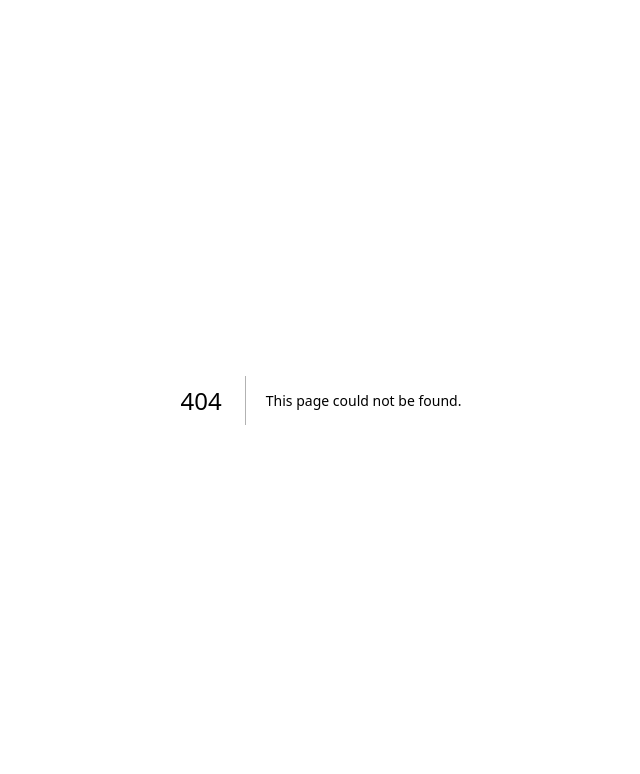
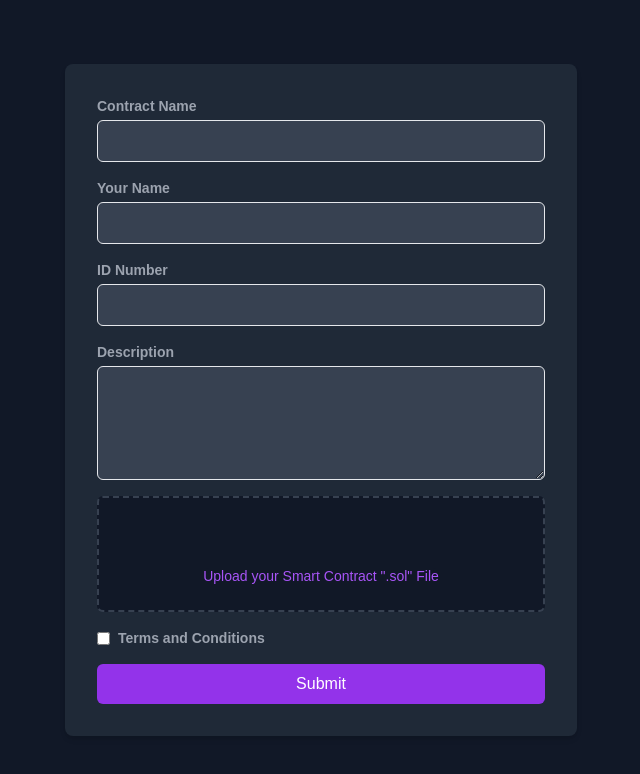
Before and after one commit to Ani-RudE/rebase-smartVerify, a Next.js app: page /upload in a window 1280 px wide. Before the commit this address had no page. Shown: the top 774 px of the page, without its empty margins (319-959 px from the left). Built offline with nearby package versions, Linux system fonts and the light colour scheme.

Commit message:
upload-page

```diff
--- /dev/null
+++ b/src/app/upload/page.tsx
@@ -0,0 +1,137 @@
+"use client";
+import React, { useState } from "react";
+
+const UploadPage = () => {
+     const [formData, setFormData] = useState({
+          contractName: '',
+          yourName: '',
+          idNumber: '',
+          description: ''
+     });
+
+     const [file, setFile] = useState<File | null>(null);
+
+     const handleInputChange = (event: React.ChangeEvent<HTMLInputElement | HTMLTextAreaElement>) => {
+          const { name, value } = event.target;
+          setFormData(prevFormData => ({
+               ...prevFormData,
+               [name]: value
+          }));
+     };
+
+     const handleFileChange = (event: React.ChangeEvent<HTMLInputElement>) => {
+          const files = event.target.files;
+          if (files) {
+               setFile(files[0]);
+          }
+     };
+
+     const handleSubmit = (event: React.FormEvent) => {
+          event.preventDefault();
+          console.log('Form Data:', formData);
+          if (file) {
+               console.log('Uploaded File:', file);
+          }
+          // Backend
+     };
+
+     return (
+          <div className="flex justify-center items-center h-screen bg-gray-900 font-poppins">
+               <div className="bg-gray-800 p-8 rounded-lg shadow-md w-full max-w-lg">
+                    <form onSubmit={handleSubmit} className="space-y-4">
+                         <div>
+                              <label htmlFor="contract-name" className="block text-sm font-semibold text-gray-400">
+                                   Contract Name
+                              </label>
+                              <input
+                                   type="text"
+                                   id="contract-name"
+                                   name="contractName"
+                                   onChange={handleInputChange}
+                                   className="mt-1 block w-full px-4 py-2 bg-gray-700 text-gray-300 border rounded-md focus:border-blue-500 focus:ring-blue-500 focus:outline-none focus:ring focus:ring-opacity-40"
+                                   required
+                              />
+                         </div>
+
+                         <div>
+                              <label htmlFor="name" className="block text-sm font-semibold text-gray-400">
+                                   Your Name
+                              </label>
+                              <input
+                                   type="text"
+                                   id="name"
+                                   name="yourName"
+                                   onChange={handleInputChange}
+                                   className="mt-1 block w-full px-4 py-2 bg-gray-700 text-gray-300 border rounded-md focus:border-blue-500 focus:ring-blue-500 focus:outline-none focus:ring focus:ring-opacity-40"
+                                   required
+                              />
+                         </div>
+
+                         <div>
+                              <label htmlFor="personal-id" className="block text-sm font-semibold text-gray-400">
+                                   ID Number
+                              </label>
+                              <input
+                                   type="text"
+                                   id="personal-id"
+                                   name="idNumber"
+                                   onChange={handleInputChange}
+                                   className="mt-1 block w-full px-4 py-2 bg-gray-700 text-gray-300 border rounded-md focus:border-blue-500 focus:ring-blue-500 focus:outline-none focus:ring focus:ring-opacity-40"
+                                   required
+                              />
+                         </div>
+
+                         <div>
+                              <label htmlFor="description" className="block text-sm font-semibold text-gray-400">
+                                   Description
+                              </label>
+                              <textarea
+                                   id="description"
+                                   name="description"
+                                   onChange={handleInputChange}
+                                   rows={4}
+                                   className="mt-1 block w-full px-4 py-2 bg-gray-700 text-gray-300 border rounded-md focus:border-blue-500 focus:ring-blue-500 focus:outline-none focus:ring focus:ring-opacity-40"
+                                   required
+                              />
+                         </div>
+
+                         <div>
+                              <div className="flex flex-col items-center justify-center px-6 pt-5 pb-6 border-2 border-gray-700 border-dashed rounded-md bg-gray-900">
+                                   {/* Make sure the SVG URL is correct */}
+                                   <svg className="mx-auto h-12 w-12 text-purple-500" fill="none" stroke="currentColor" viewBox="0 0 24 24" xmlns="https://cdn.discordapp.com/attachments/1075621727004016721/1228797243063144580/outbox.png?ex=662d599c&is=661ae49c&hm=f58ca0e846294458e05cce8ddeed7802981848c6600d7fd6602d18178e2d3ae2&">
+                                        {/* Your SVG path here */}
+                                   </svg>
+                                   <div className="text-sm text-gray-400">
+                                        <label htmlFor="file-upload" className="relative cursor-pointer bg-gray-900 rounded-md font-medium text-purple-500 hover:text-purple-400 focus-within:outline-none">
+                                             <span>Upload your Smart Contract &quot;.sol&quot; File</span>
+                                             <input id="file-upload" name="file-upload" type="file" onChange={handleFileChange} className="sr-only" />
+                                        </label>
+                                   </div>
+                              </div>
+                         </div>
+
+                         <div className="flex items-center">
+                              <input
+                                   type="checkbox"
+                                   id="terms"
+                                   className="text-blue-600 border-gray-600 focus:ring-blue-500"
+                                   required
+                              />
+                              <label htmlFor="terms" className="ml-2 block text-sm font-semibold text-gray-400">
+                                   Terms and Conditions
+                              </label>
+                         </div>
+
+                         <button
+                              type="submit"
+                              className="w-full px-4 py-2 text-white bg-purple-600 rounded-md hover:bg-blue-700 focus:outline-none focus:bg-blue-700"
+                         >
+                              Submit
+                         </button>
+                    </form>
+               </div>
+          </div>
+     );
+};
+
+export default UploadPage;
```
